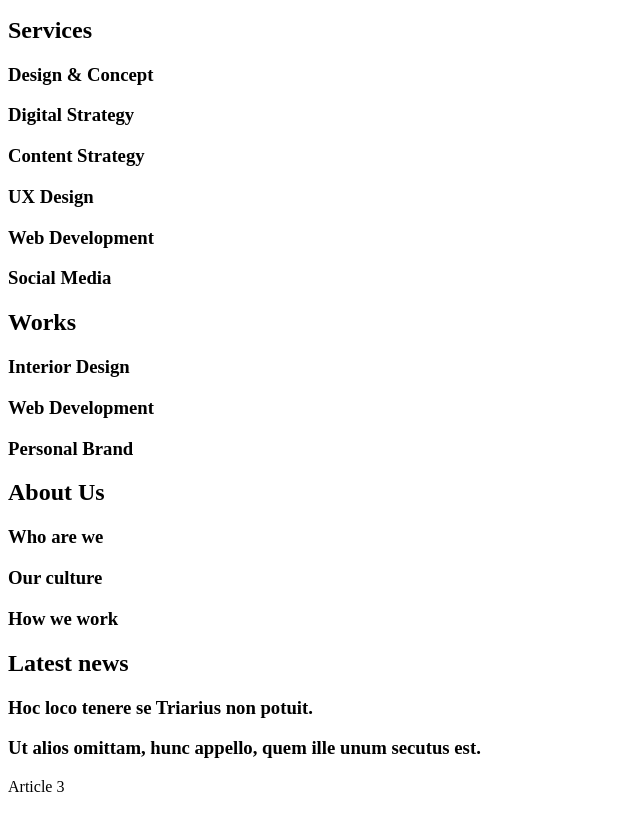
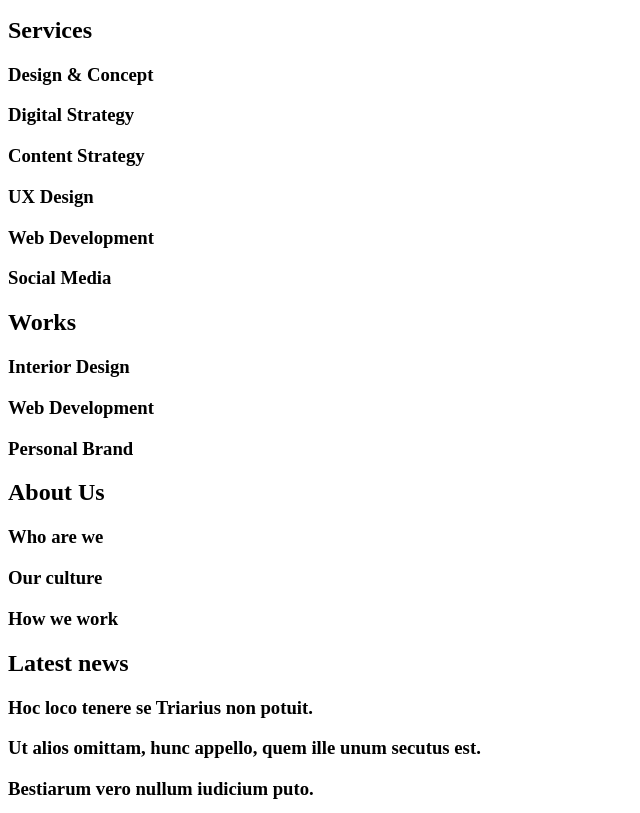
Before and after one commit to francisco0522/holbertonschool-web_front_end, a plain HTML site: page 0x00-html_advanced/10-index.html in a window 1280 px wide. Shown: the part 110-923 px from the top of the page, without its empty margins (0-640 px from the left). Drawn offline with Linux system fonts and the light colour scheme.

Commit message:
Fixing 10

```diff
--- a/0x00-html_advanced/10-index.html
+++ b/0x00-html_advanced/10-index.html
@@ -3,9 +3,9 @@
     <head>
         <meta charset="utf-8">
         <meta name="viewport"
-        content="width=device-width,
-        initial-scale=1.0,
-        viewport-fit=cover">
+            content="width=device-width,
+            initial-scale=1.0,
+            viewport-fit=cover">
         <title>Homepage - Techium</title>
         <meta name="description"
             content="Techium is a digital agency">
@@ -59,9 +59,12 @@
                     <h3>Hoc loco tenere se Triarius non potuit.</h3>
                 </article>
                 <article>
-                    <h3>Ut alios omittam, hunc appello, quem ille unum secutus est.</h3>
+                    <h3>Ut alios omittam, hunc appello, quem ille unum secutus
+                        est.</h3>
                 </article>
-                <article>Article 3</article>
+                <article>
+                    <h3>Bestiarum vero nullum iudicium puto.</h3>
+                </article>
             </section>
             <section>
                 <h2>Testimonials</h2>
```
